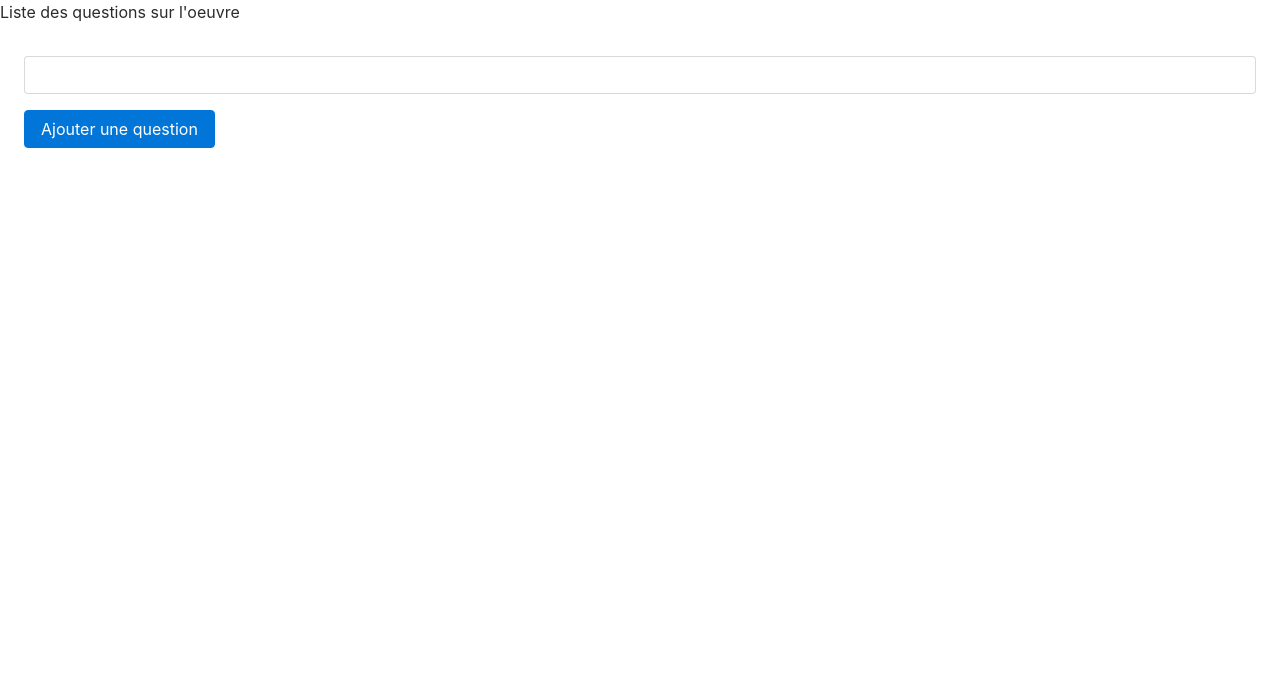
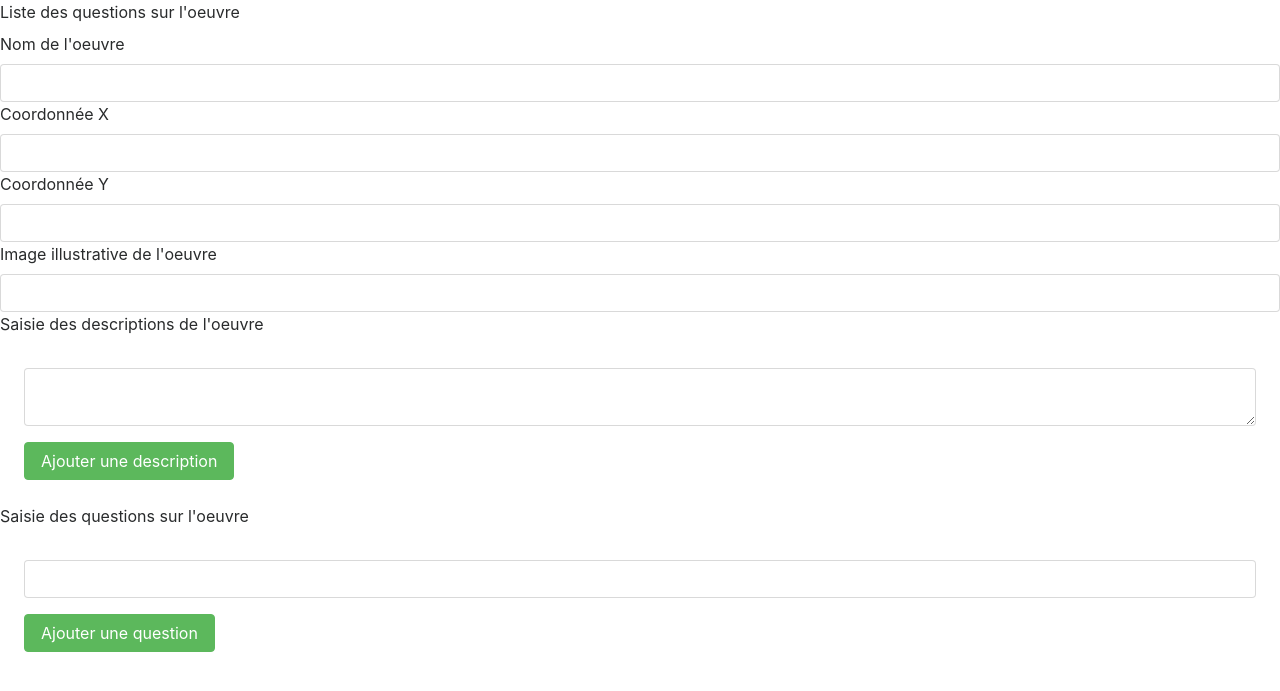
Before and after one commit to YannickDurden/musee, a Symfony app: template templates/Back-Office/Mark/addMark.html.twig in a window 1280 px wide. Shown: the top 691 px of the page. Run offline with Twig, Linux system fonts and the light colour scheme; the template is opened without the code that fills it, so the values that code supplies are empty; form fields are guessed from the names that the template uses; some libraries are stand-ins or nearby versions.

Commit message:
Finalisation du formulaire d'ajout de repère + début mise en page + résolution bug

```diff
--- a/src/Entity/Mark.php
+++ b/src/Entity/Mark.php
@@ -39,7 +39,7 @@ class Mark
 
 
     /**
-     * @ORM\OneToMany(targetEntity="Media", mappedBy="mark")
+     * @ORM\OneToMany(targetEntity="Media", mappedBy="mark", cascade={"persist"})
      */
     private $medias;
 
--- a/src/Form/AddDescriptionType.php
+++ b/src/Form/AddDescriptionType.php
@@ -19,10 +19,11 @@ class AddDescriptionType extends AbstractType
         $builder->add('label', TextType::class, [
             'label' => 'Description : ',
             'constraints' => [
-                new NotBlank(),
+                new notBlank()
             ]
         ]);
         $builder->add('category', ChoiceType::class, [
+            'label' => 'Categorie de la description :',
             'choices' => [
                 'Choisir la categorie' => null,
                 'Adulte' => 'adulte',
--- a/templates/Back-Office/Mark/addMark.html.twig
+++ b/templates/Back-Office/Mark/addMark.html.twig
@@ -7,11 +7,39 @@
     {{ form_start(formAdd) }}
     {{ form_label(formAdd.questions, "Liste des questions sur l'oeuvre") }}
 
+    <div>
+        {{ form_label(formAdd.name, "Nom de l'oeuvre") }}
+        {{ form_errors(formAdd.name) }}
+        {{ form_widget(formAdd.name) }}
+    </div>
+    <div>
+        {{ form_label(formAdd.coordinateX, "Coordonnée X") }}
+        {{ form_errors(formAdd.coordinateX) }}
+        {{ form_widget(formAdd.coordinateX) }}
+    </div>
+    <div>
+        {{ form_label(formAdd.coordinateY, "Coordonnée Y") }}
+        {{ form_errors(formAdd.coordinateY) }}
+        {{ form_widget(formAdd.coordinateY) }}
+    </div>
+    <div>
+        {{ form_label(formAdd.image, "Image illustrative de l'oeuvre") }}
+        {{ form_errors(formAdd.image) }}
+        {{ form_widget(formAdd.image) }}
+    </div>
+    {{ form_label(formAdd.descriptions, "Saisie des descriptions de l'oeuvre") }}
+    <div class="p-4">
+        {{ form_errors(formAdd.descriptions) }}
+        {{ form_widget(formAdd.descriptions) }}
+        <a href="#" id="add_description" class="btn btn-success mt-3">Ajouter une description</a>
+    </div>
+    {{ form_label(formAdd.descriptions, "Saisie des questions sur l'oeuvre") }}
     <div class="p-4">
         {{ form_errors(formAdd.questions) }}
         {{ form_widget(formAdd.questions) }}
-        <a href="#" id="add_question" class="btn btn-primary mt-3">Ajouter une question</a>
+        <a href="#" id="add_question" class="btn btn-success mt-3">Ajouter une question</a>
     </div>
+
     {{ form_end(formAdd) }}
     <script src="https://code.jquery.com/jquery-3.2.1.slim.min.js" integrity="sha384-KJ3o2DKtIkvYIK3UENzmM7KCkRr/rE9/Qpg6aAZGJwFDMVNA/GpGFF93hXpG5KkN" crossorigin="anonymous"></script>
     <script type="text/javascript">
@@ -75,26 +103,35 @@
 
 
             //Gestion des descriptions
+            var $descriptionContainer = $('div#add_mark_add_descriptions');
+            var countDescription = $descriptionContainer.find(':input').length;
 
-            var $descriptionContainer = $('div#add_mark_add_descriptions');
 
-                addDescription($descriptionContainer);
+            $('#add_description').click(function(e) {
                 addDescription($descriptionContainer);
 
+                e.preventDefault();
+                return false;
+            });
 
-            function addDescription($descriptionContainer)
+
+            function addDescription($container)
             {
-                var template = $descriptionContainer.attr('data-prototype')
-                    .replace(/__name__label__/g, 'Descritpion')
-                    .replace(/__name__/g, '')
+                var template = $container.attr('data-prototype')
+                    .replace(/__name__label__/g, 'Description' + (countDescription+1))
+                    .replace(/__name__/g, countDescription)
                 ;
-
 
                 var $prototype = $(template);
 
+                addDeleteLink($prototype);
+
                 $descriptionContainer.append($prototype);
 
+                countDescription++;
             }
+
+
         });
     </script>
 
```
Also changed, not shown: src/Controller/AddMarkController.php (+8 -0 lines), src/Form/AddMarkAddType.php (+9 -1 lines), src/Form/AddMediaType.php (added, +36 -0 lines), src/Form/AddQuestionType.php (+1 -7 lines).
